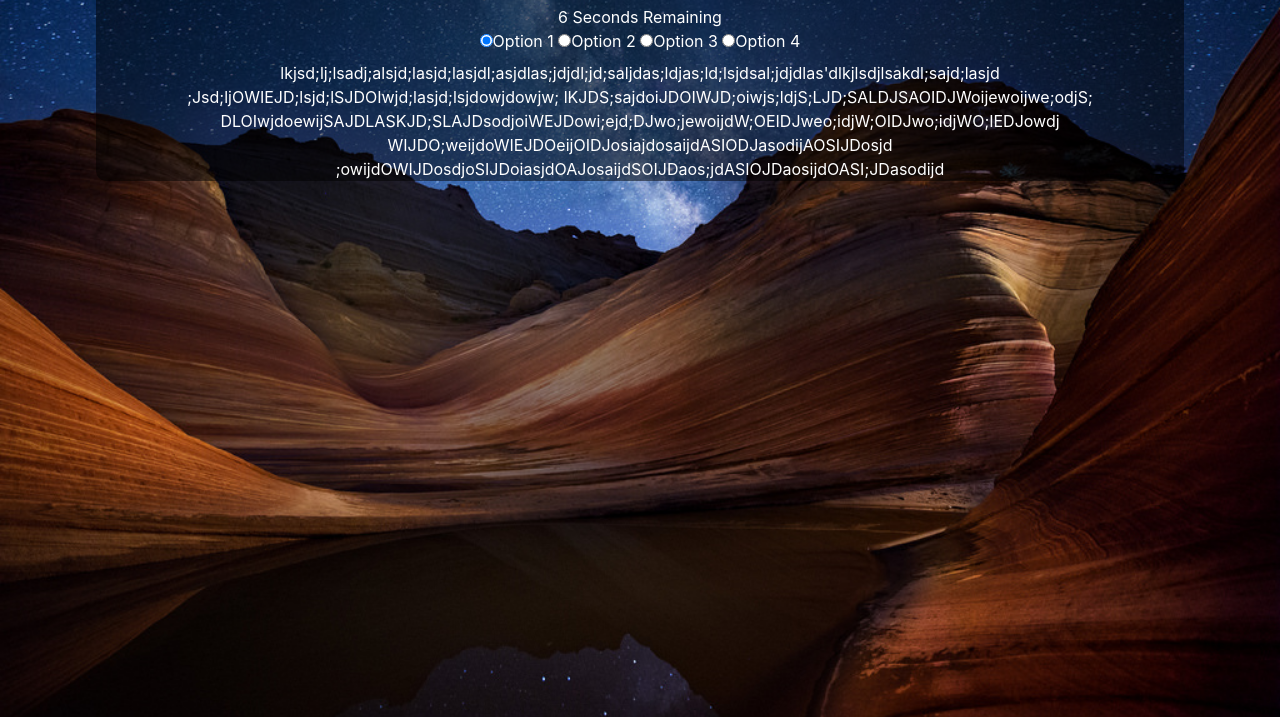
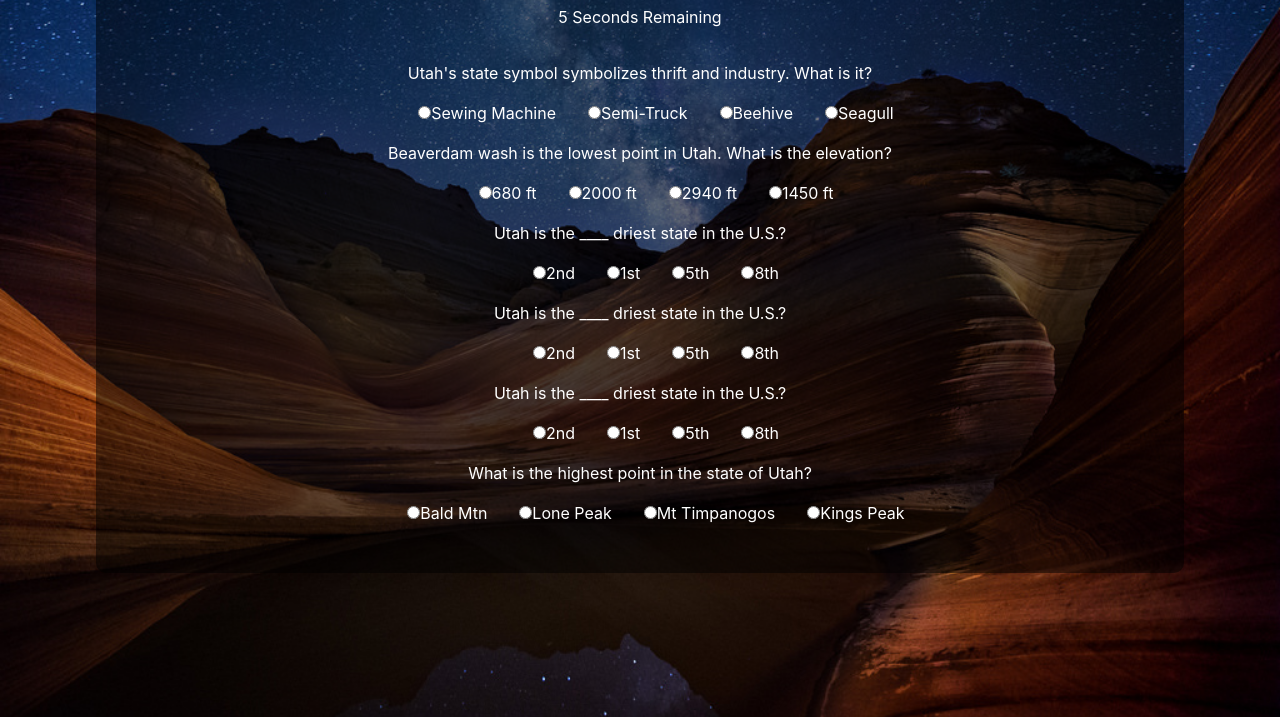
Before and after one commit to mountainflow/triviaGame, a plain HTML site: page index.html in a window 1280 px wide. Shown: the part 83-800 px from the top of the page. Drawn offline with nearby package versions, Linux system fonts and the light colour scheme.

Commit message:
working on randomization

```diff
--- a/assets/css/style.css
+++ b/assets/css/style.css
@@ -10,6 +10,17 @@ body {
     background: rgba(0, 0, 0, 0.5);
     color: white;
     margin-top: 2rem;
+    margin-bottom: 4rem;
+    padding-bottom: 2rem;
     text-align: center;
     border-radius: 10px;
 }
+
+.questions {
+    margin-top: 2rem;
+}
+
+.radio-inline {
+    margin-left: 2rem;
+    margin-bottom: 1rem;
+}
--- a/assets/javascript/app.js
+++ b/assets/javascript/app.js
@@ -1,23 +1,33 @@
+//background array
+// var bgArray = ['../images/arches.jpg', '../images/milky-way.jpg', '../images/road.jpg'],
+//     selectBG = bgArray[Math.floor(Math.random() * bgArray.length)];
+// $("body").css("background", "url(' + selectBG + ')");
+
+
 // Timer
 var timeleft = 10;
 var timer = setInterval(function () {
+    timeleft--;
     $("#countdown").text(timeleft);
-    timeleft--;
+
     if (timeleft === 0) {
         clearInterval(timer);
+        console.log("times up");
+
 
         // Need to go to answer page here
     }
 }, 1000);
 
+
 // make array with questions and answers objects
 var quizQuestions = [{
         question: "Beaverdam wash is the lowest point in Utah. What is the elevation? ",
         answer: {
-            a: "680'",
-            b: "2000'",
-            c: "2940'",
-            d: "1450'"
+            a: "680 ft",
+            b: "2000 ft",
+            c: "2940 ft",
+            d: "1450 ft"
         },
         correct: "b"
     },
@@ -41,16 +51,133 @@ var quizQuestions = [{
         },
         correct: "d"
     },
+    {
+        question: "Levan, Utah is: ",
+        answer: {
+            a: "In the middle of the state",
+            b: "Navel spelled backward",
+            c: "Named by Brigham Young",
+            d: "All of the above"
+        },
+        correct: "d"
+    },
+    {
+        question: "The world's largest natural-rock span standing 278 feet wide and 309 feet high is called? ",
+        answer: {
+            a: "Delicate Arch",
+            b: "Devil's Garden",
+            c: "Rainbow Bridge",
+            d: "Landscape Arch"
+        },
+        correct: "c"
+    },
+    {
+        question: "What is the deepest point of the Great Salt Lake? ",
+        answer: {
+            a: "34 ft",
+            b: "62 ft",
+            c: "13 ft",
+            d: "28 ft"
+        },
+        correct: "a"
+    },
+    {
+        question: "Utah's state symbol symbolizes thrift and industry. What is it? ",
+        answer: {
+            a: "Sewing Machine",
+            b: "Semi-Truck",
+            c: "Beehive",
+            d: "Seagull"
+        },
+        correct: "c"
+    },
+    {
+        question: "Utah is the ___ largest state in the U.S.? ",
+        answer: {
+            a: "11th",
+            b: "32nd",
+            c: "6th",
+            d: "19th"
+        },
+        correct: "a"
+    },
+    {
+        question: "The largest employer in Utah is? ",
+        answer: {
+            a: "Adobe",
+            b: "LDS Church",
+            c: "Rio Tinto",
+            d: "United States Goverment"
+        },
+        correct: "d"
+    },
+    {
+        question: "If you boiled down 1 quart of water from the Great Salt Lake, how much salt would remain? ",
+        answer: {
+            a: "4 tablespoons",
+            b: "1/2 cup",
+            c: "1/4 cup",
+            d: "1 cup"
+        },
+        correct: "b"
+    },
+    {
+        question: "Utah is the ____ driest state in the U.S.? ",
+        answer: {
+            a: "2nd",
+            b: "1st",
+            c: "5th",
+            d: "8th"
+        },
+        correct: "a"
+    },
+    {
+        question: "Which one of these is not a Utah National Park? ",
+        answer: {
+            a: "Canyonlands",
+            b: "Capitol Reef",
+            c: "Escalante",
+            d: "Bryce Canyon"
+        },
+        correct: "c"
+    },
+    {
+        question: "What was the last major river to be discovered in the contiguous United States?",
+        answer: {
+            a: "The San Juan River",
+            b: "The Escalante River",
+            c: "The Virgin River",
+            d: "The Green river"
+        },
+        correct: "b"
+    },
 
 ]
 
 
-//random pick 10 questions
-for (i = 0; i < quizQuestions.length; i++) {
+//random pick questions
+var questionTracker = [];
+for (i = 0; i < 6; i++) {
     var randQuestions = Math.floor(Math.random() * quizQuestions.length);
-    // console.log(quizQuestions[i].question);
     console.log(quizQuestions[randQuestions].question);
+    console.log(quizQuestions[randQuestions].answer);
+    console.log(quizQuestions[randQuestions].correct);
+    $("#the-questions").append("<p>" + quizQuestions[randQuestions].question + "</p>");
+    $("#the-questions").append("<label class='radio-inline'><input type='radio' name='option' value=''>" + quizQuestions[randQuestions].answer.a + "</label>");
+    $("#the-questions").append("<label class='radio-inline'><input type='radio' name='option' value=''>" + quizQuestions[randQuestions].answer.b + "</label>");
+    $("#the-questions").append("<label class='radio-inline'><input type='radio' name='option' value=''>" + quizQuestions[randQuestions].answer.c + "</label>");
+    $("#the-questions").append("<label class='radio-inline'><input type='radio' name='option' value=''>" + quizQuestions[randQuestions].answer.d + "</label>");
+
+
+
+    // quizQuestions[randQuestions].splice(0, 1);
+
 };
+
+
+
+
+
 
 
 
--- a/index.html
+++ b/index.html
@@ -26,20 +26,8 @@
                     <span id="countdown">10</span>
                     Seconds Remaining
                 </div>
-                <div class="questions" id="the-questions">
-                    <form>
-                        <label class="radio-inline"><input type="radio" name="optradio" checked value="">Option 1</label>
-                        <label class="radio-inline"><input type="radio" name="optradio" value="">Option 2</label>
-                        <label class="radio-inline"><input type="radio" name="optradio" value="">Option 3</label>
-                        <label class="radio-inline"><input type="radio" name="optradio" value="">Option 4</label>
-                    </form>
-                    lkjsd;lj;lsadj;alsjd;lasjd;lasjdl;asjdlas;jdjdl;jd;saljdas;ldjas;ld;lsjdsal;jdjdlas'dlkjlsdjlsakdl;sajd;lasjd
-                    ;Jsd;ljOWIEJD;lsjd;lSJDOIwjd;lasjd;lsjdowjdowjw;
-                    lKJDS;sajdoiJDOIWJD;oiwjs;ldjS;LJD;SALDJSAOIDJWoijewoijwe;odjS;
-
-                    DLOIwjdoewijSAJDLASKJD;SLAJDsodjoiWEJDowi;ejd;DJwo;jewoijdW;OEIDJweo;idjW;OIDJwo;idjWO;IEDJowdj
-                    WIJDO;weijdoWIEJDOeijOIDJosiajdosaijdASIODJasodijAOSIJDosjd
-                    ;owijdOWIJDosdjoSIJDoiasjdOAJosaijdSOIJDaos;jdASIOJDaosijdOASI;JDasodijd
+                <div class="questions">
+                    <form id="the-questions"></form>
                 </div>
             </div>
         </div>
```
